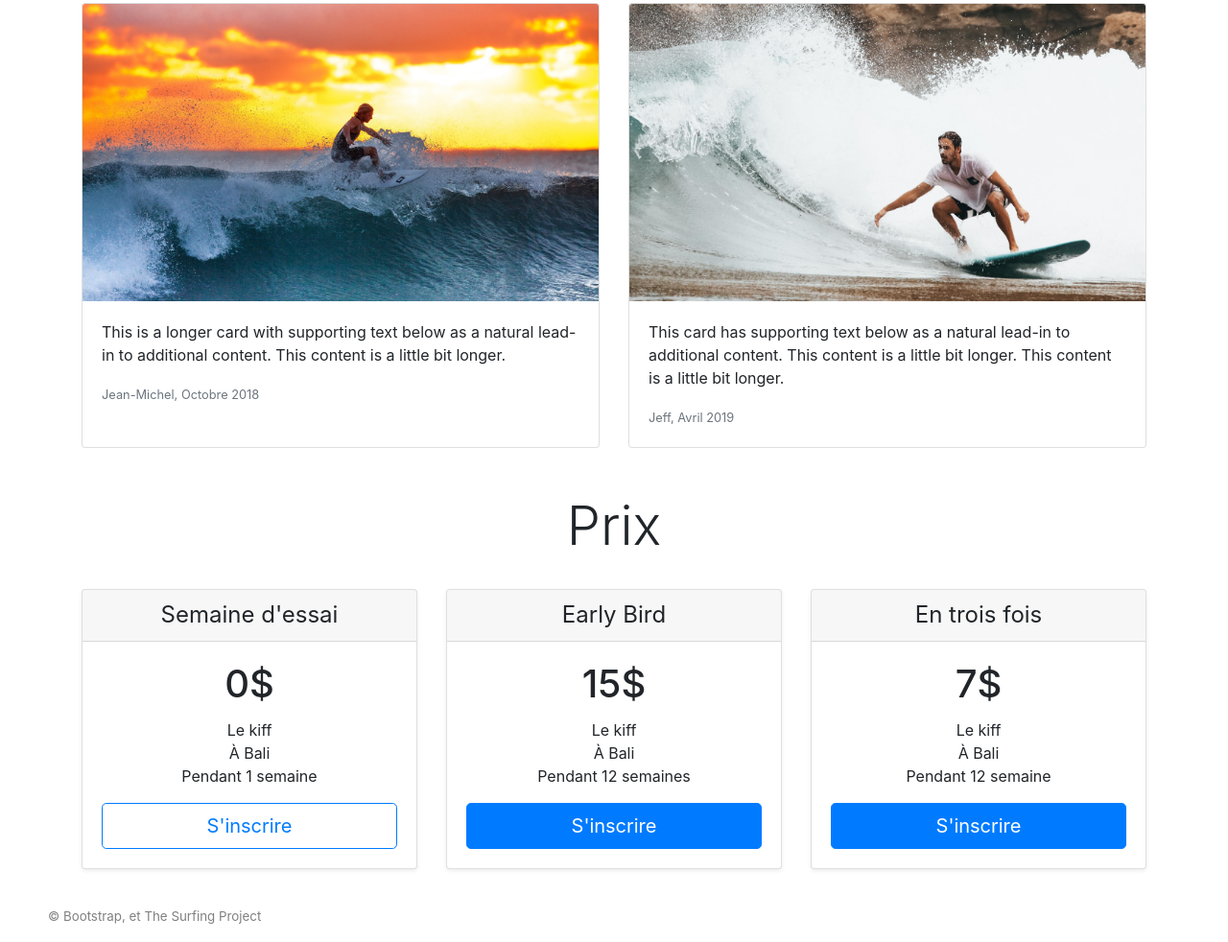
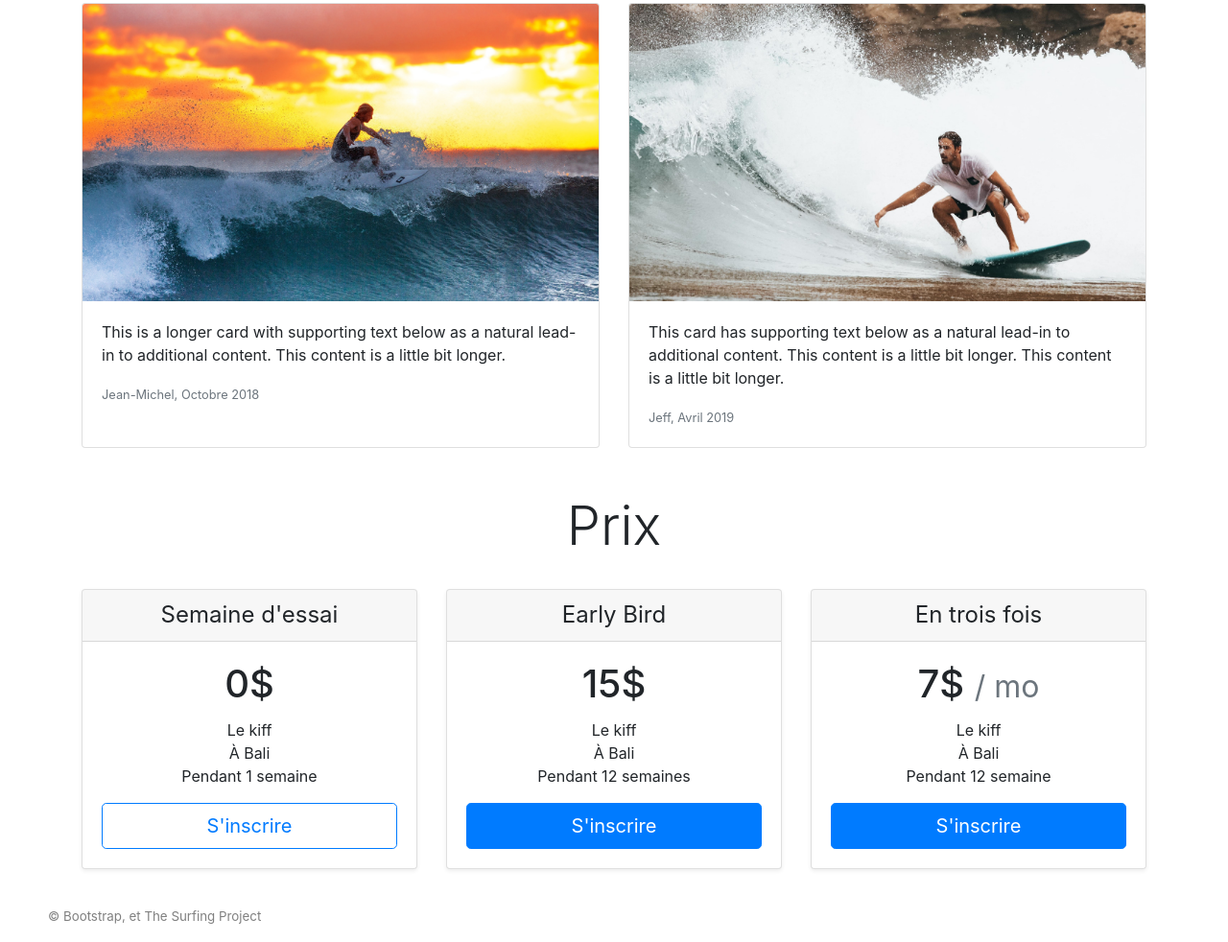
Before and after one commit to L-Debora/thp_bootstrap, a plain HTML site: page index.html in a window 1280 px wide. Shown: the part 1000-1982 px from the top of the page at 96% size. Drawn offline with nearby package versions, Linux system fonts and the light colour scheme.

Commit message:
changement de l'index

```diff
--- a/index.html
+++ b/index.html
@@ -117,7 +117,7 @@
                             <h4 class="my-0 font-weight-normal">En trois fois</h4>
                         </div>
                         <div class="card-body">
-                            <h1 class="card-title pricing-card-title">7$</h1>
+                            <h1 class="card-title pricing-card-title">7$ <small class="text-muted">/ mo</small></h1>
                             <ul class="list_unstyle" class="mt-3 md-4">
                                 <li>Le kiff</li>
                                 <li>À Bali</li>
```
